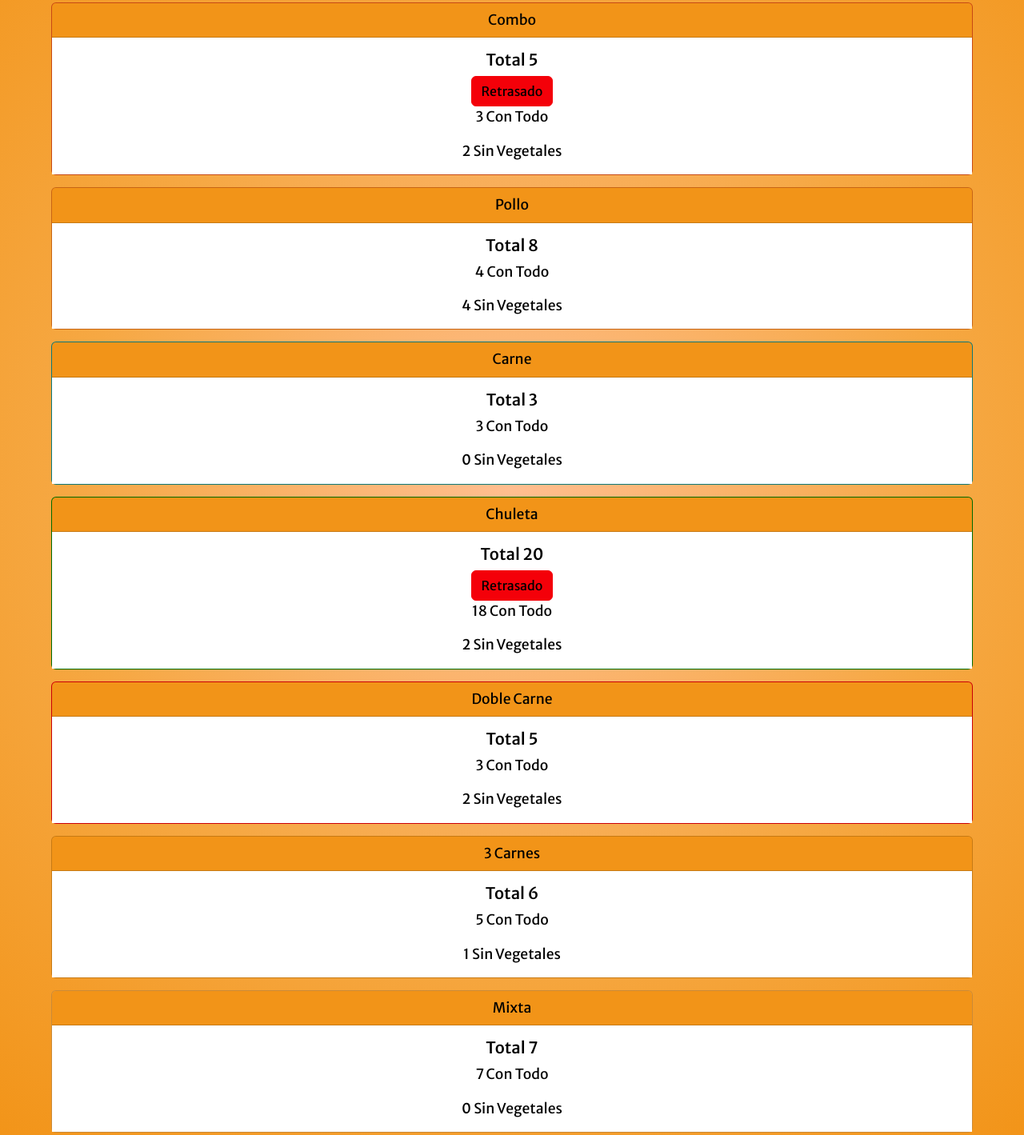
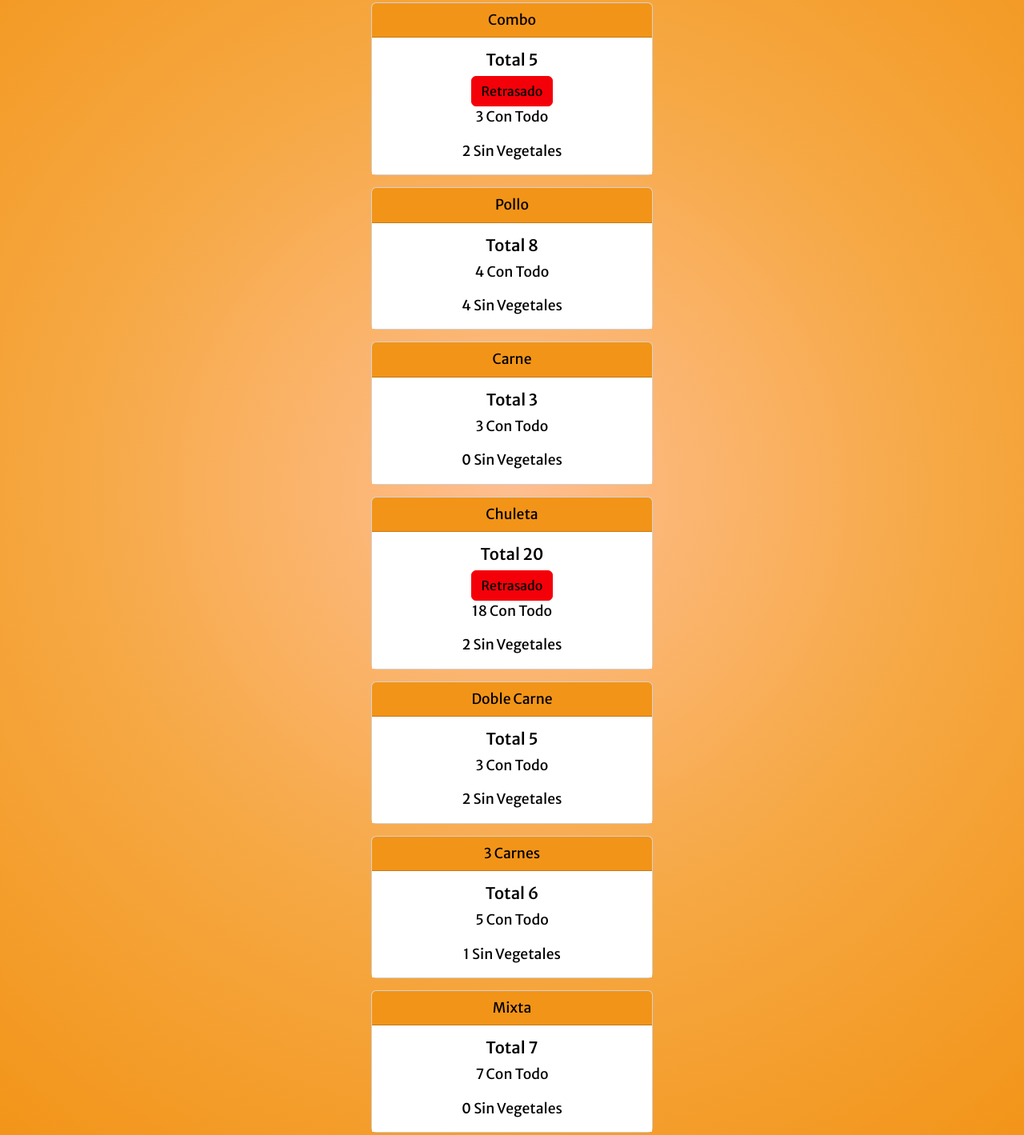
Before and after one commit to Valduz-Jose/Valduz-Jose.github.io, a website: page cocina.html in a window 1280 px wide. Shown: the part 206-1625 px from the top of the page at 80% size. Drawn offline with nearby package versions, Linux system fonts and the light colour scheme.

Commit message:
Reparación Errores

```diff
--- a/cocina.html
+++ b/cocina.html
@@ -56,7 +56,7 @@
     </div>
 
 
-  <div class="card text-center text-bg-primary mx-auto">
+  <div class="card text-center mx-auto">
     <div class="card-header">Combo</div>
     <div class="card-body">
       <h5 class="card-title">Total 5</h5>
@@ -64,7 +64,7 @@
       <p class="card-text">2 Sin Vegetales</p>
     </div>
   </div>
-  <div class="card text-center text-bg-secondary mx-auto">
+  <div class="card text-center  mx-auto">
     <div class="card-header">Pollo</div>
     <div class="card-body">
       <h5 class="card-title">Total 8</h5>
@@ -72,7 +72,7 @@
       <p class="card-text">4 Sin Vegetales</p>
     </div>
   </div>
-  <div class="card text-center text-bg-success mx-auto">
+  <div class="card text-center mx-auto">
     <div class="card-header">Carne</div>
     <div class="card-body">
       <h5 class="card-title">Total 3</h5>
@@ -80,7 +80,7 @@
       <p class="card-text">0 Sin Vegetales</p>
     </div>
   </div>
-  <div class="card text-center text-bg-danger mx-auto">
+  <div class="card text-center mx-auto">
     <div class="card-header">Chuleta</div>
     <div class="card-body">
       <h5 class="card-title">Total 20</h5>
@@ -89,7 +89,7 @@
       <p class="card-text">2 Sin Vegetales</p>
     </div>
   </div>
-  <div class="card text-center text-bg-warning mx-auto">
+  <div class="card text-center mx-auto">
     <div class="card-header">Doble Carne</div>
     <div class="card-body">
       <h5 class="card-title">Total 5</h5>
@@ -97,7 +97,7 @@
       <p class="card-text">2 Sin Vegetales</p>
     </div>
   </div>
-  <div class="card text-center text-bg-info mx-auto">
+  <div class="card text-center mx-auto">
     <div class="card-header">3 Carnes</div>
     <div class="card-body">
       <h5 class="card-title">Total 6</h5>
@@ -105,7 +105,7 @@
       <p class="card-text">1 Sin Vegetales</p>
     </div>
   </div>
-  <div class="card text-center text-bg-light mx-auto">
+  <div class="card text-center mx-auto">
     <div class="card-header">Mixta</div>
     <div class="card-body">
       <h5 class="card-title">Total 7</h5>
--- a/style.scss
+++ b/style.scss
@@ -145,7 +145,7 @@ nav {
 }
 
 .card {
-    width: 90%;
+    width: 20em;
     margin-block-end: 15px;
     font-size: 1.1rem;
 
```
Also changed, not shown: user.html (+1 -1 lines), style.css, 1 other file.
